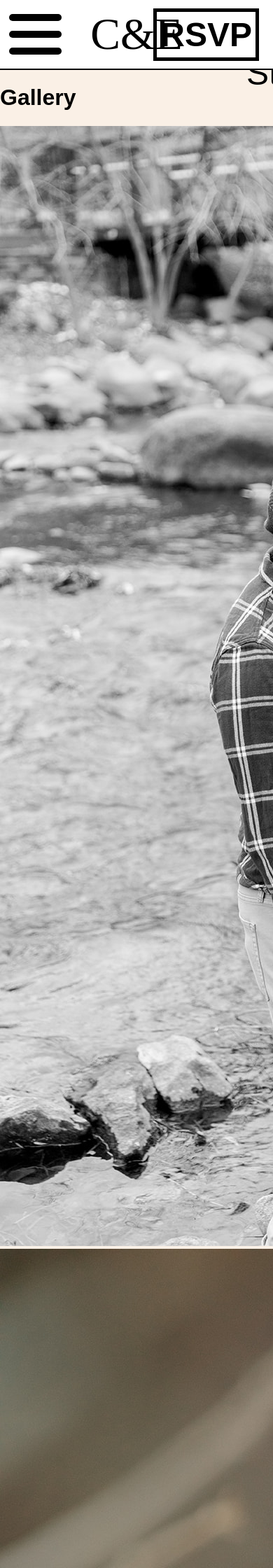
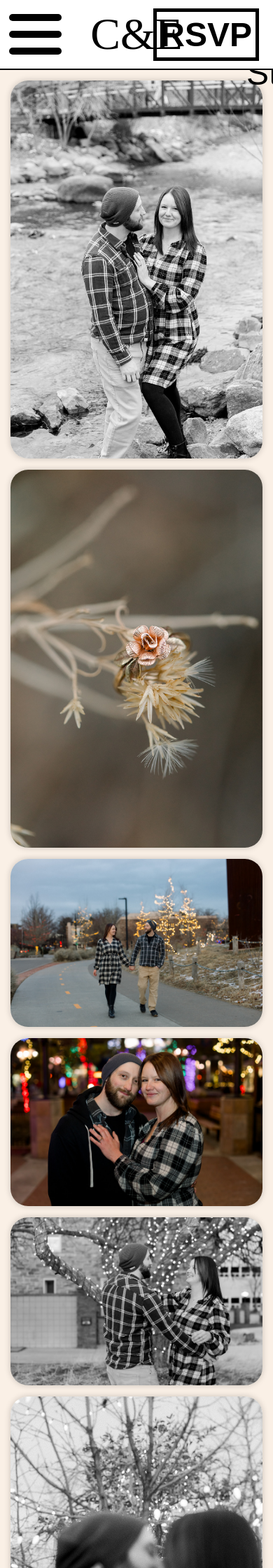
Before and after one commit to EricMTodd/wedding-site, a Flask app: page /gallery in a window 390 px wide; the page is wider, and only the part inside the window is pictured. Shown: the top 2240 px of that part at 70% size. Run offline with Flask 3, Linux system fonts and the light colour scheme.

Commit message:
Mobile gallery styles implemented.

```diff
--- a/static/css/gallery.css
+++ b/static/css/gallery.css
@@ -27,5 +27,26 @@
 
 /* Mobile styles */
 @media (orientation: portrait) {
+    main {
+        display: flex;
+        flex-direction: column;
+        align-items: center;
+        font-size: 1.5em;
+    }
 
+    img {
+        width: calc(100% - 30px);
+        margin: 0px 15px 10px 15px;
+        border-radius: 25px;
+        box-shadow: 0px 0px 10px rgba(0, 0, 0, 0.2);
+
+    }
+
+    #gallery {
+        overflow-y: scroll;
+    }
+
+    #gallery img:first-child {
+        margin-top: 15px;
+    }
 }
--- a/templates/gallery.html
+++ b/templates/gallery.html
@@ -22,7 +22,7 @@
             <a id="rsvp-button" href="/rsvp">RSVP</a>
         </nav>
         <main>
-            <h1>Gallery</h1>
+            <!-- <h1>Gallery</h1> -->
             <div id="gallery">
                 {% for image_file in image_files %}
                     <img src="{{ url_for('static', filename='images/gallery/' + image_file) }}" alt="Image">
```
